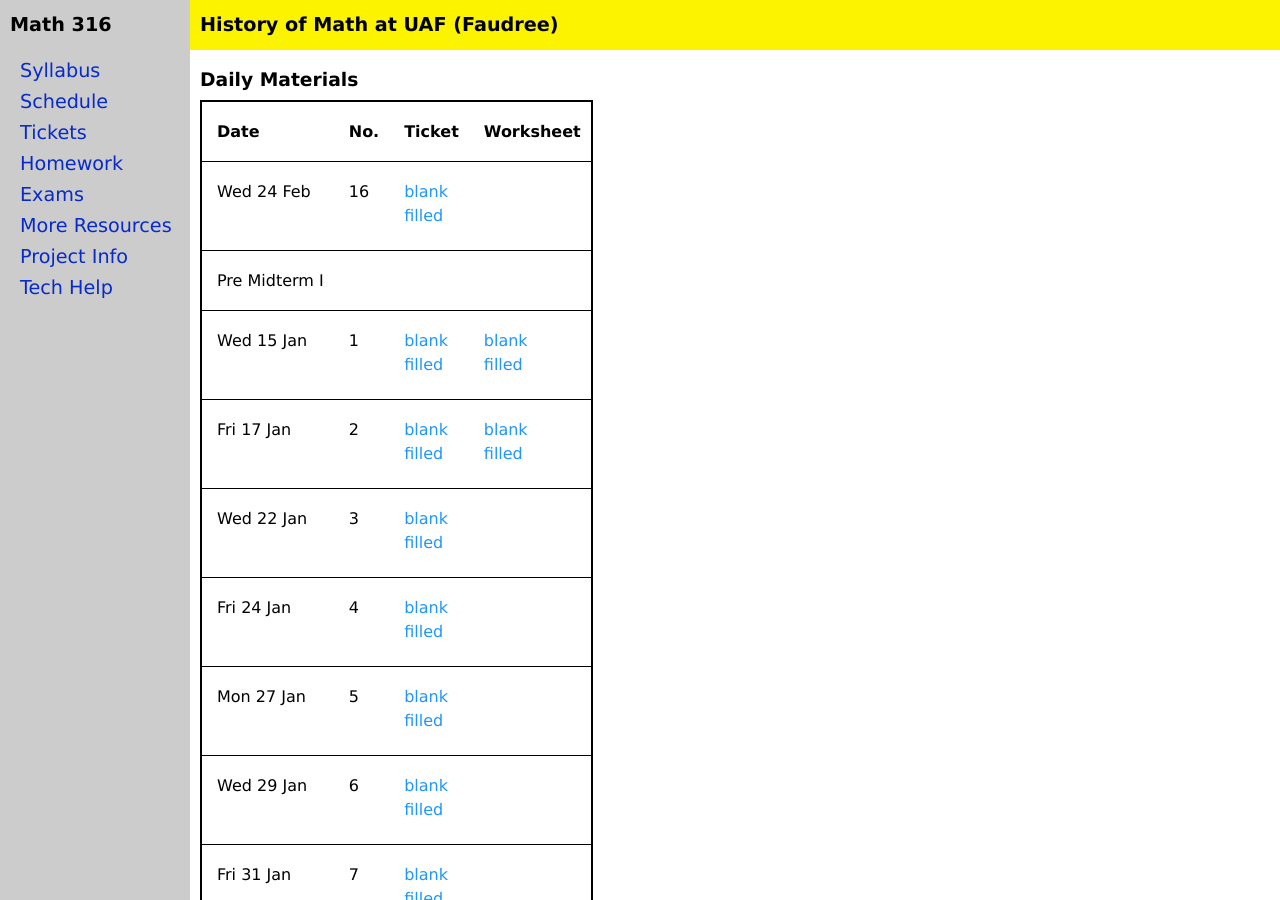
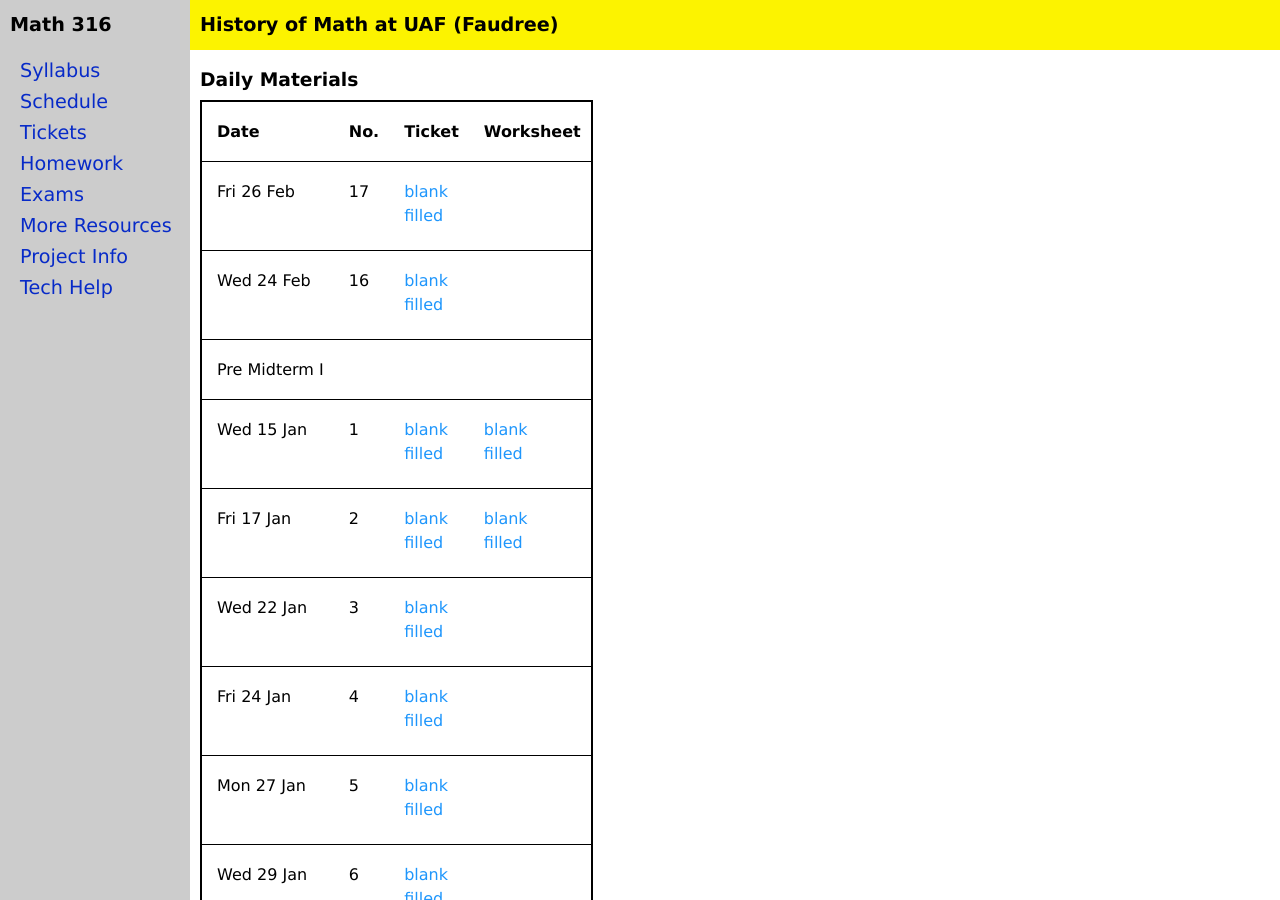
Before and after one commit to jrfaudree/HOM, a Jekyll site: the page built from tickets.md, in a window 1280 px wide and 900 px high. Built offline with Jekyll 4.4.1, drawn with Linux system fonts in a browser that asks for light colours.

Commit message:
Update ticket_s2025.yml

```diff
--- a/_data/ticket_s2025.yml
+++ b/_data/ticket_s2025.yml
@@ -1,3 +1,7 @@
+- day: Fri 26 Feb
+  number: "17"
+  ticket: https://jrfaudree.github.io/HOM/assets/tickets/t17.pdf
+  tfilled: https://jrfaudree.github.io/HOM/assets/tickets/t17s.pdf
 - day: Wed 24 Feb
   number: "16"
   ticket: https://jrfaudree.github.io/HOM/assets/tickets/t16.pdf
```
